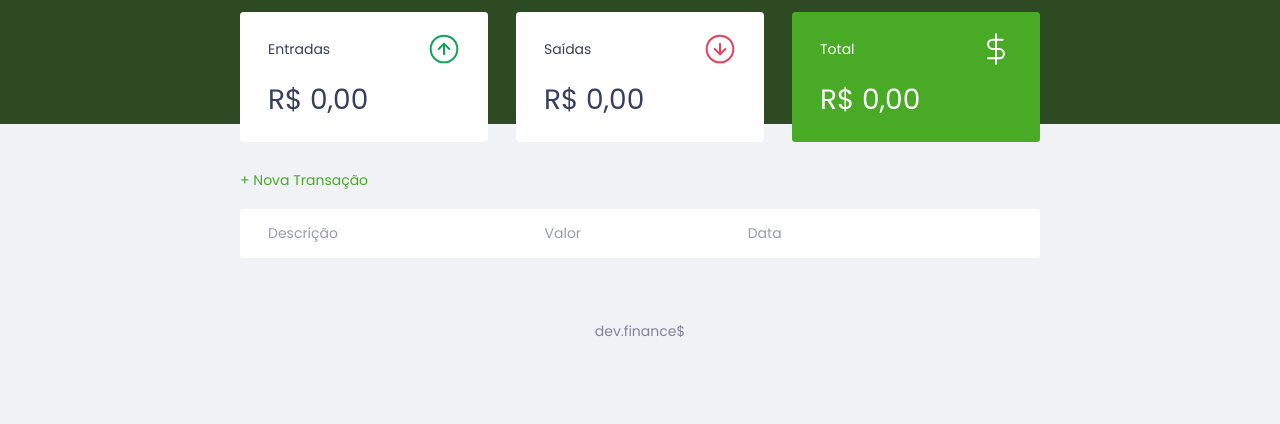
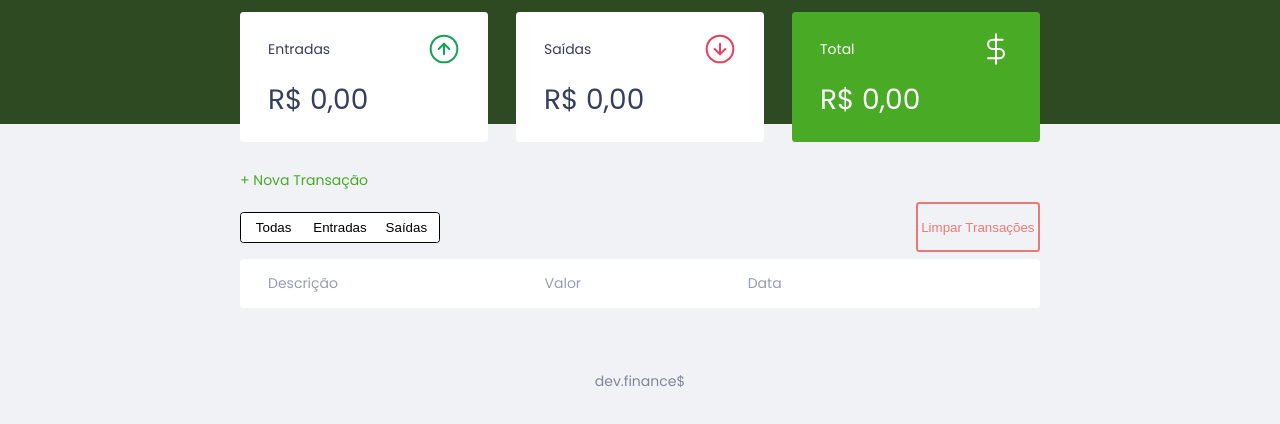
Before and after one commit to YanBaetas/dev-finances-mdiscover, a plain HTML site: page index.html in a window 1280 px wide. Shown: the part 74-498 px from the top of the page. Drawn offline with Linux system fonts and the light colour scheme.

Commit message:
Adicionado filtro nas transações e botão para apagar todas as transações

```diff
--- a/index.html
+++ b/index.html
@@ -47,6 +47,16 @@
         <h2 class="sr-only">Transações</h2>
 
         <a href="#" onclick="Modal.toggle()" class="button new">+ Nova Transação</a>
+        <div class="transaction-buttons">
+          <div class="filter-buttons">
+            <button onclick="DOM.filterTransactions(event, 'all')">Todas</button>
+            <button onclick="DOM.filterTransactions(event, 'income')">Entradas</button>
+            <button onclick="DOM.filterTransactions(event, 'expense')">Saídas</button>
+          </div>
+          <div class="clear-button">
+            <button onclick="Modal.toggleClearModal()">Limpar Transações</button>
+          </div>
+        </div>
         <table id="data-table">
           <thead>
             <tr>
@@ -110,6 +120,18 @@
       </div>
     </div>
 
+    <div class="modal-overlay-clear">
+      <div class="modal-clear">
+        <h2>Atenção!</h2>
+        <p>A confirmação desta opção apagará todos os dados de finanças.</p>
+        <p>Deseja continuar?</p>
+          <div class="input-group actions">
+            <a href="#" onclick="Modal.toggleClearModal()" class="button cancel">Cancelar</a>
+            <button onclick="Transaction.removeAll()">Continuar</button>
+          </div>
+      </div>
+    </div>
+
     <footer>
       <p>dev.finance$</p>
     </footer>
--- a/scripts.js
+++ b/scripts.js
@@ -3,8 +3,13 @@ const Modal = {
       document
       .querySelector('.modal-overlay')
       .classList.toggle('active');
-    }
+    },
+  toggleClearModal() {
+    document
+    .querySelector('.modal-overlay-clear')
+    .classList.toggle('active');
   }
+}
 
 const Storage = {
   get() {
@@ -23,6 +28,12 @@ const Transaction = {
     Transaction.all.push(transaction);
 
     App.reload();
+  },
+
+  removeAll() {
+    Transaction.all = [];
+    App.reload();
+    Modal.toggleClearModal();
   },
 
   remove(event) {
@@ -64,20 +75,39 @@ const Transaction = {
 const DOM = {
   transactionsContainer: document.querySelector('#data-table tbody'),
 
-  addTransaction(transaction, index) {
+  addTransaction(transaction, index, filter) {
     const tr = document.createElement('tr');
     AnimationTable.animaFadeInUp(tr);
-    tr.innerHTML = DOM.innerHTMLTransaction(transaction, index);
-    tr.dataset.index = index;
-    tr.querySelector('[data-remove]').addEventListener('click', Transaction.remove);
-    DOM.transactionsContainer.appendChild(tr);
+    tr.innerHTML = DOM.innerHTMLTransaction(transaction, index, filter);
+    if(tr.innerHTML !== "") {
+      tr.dataset.index = index;
+      tr.querySelector('[data-remove]').addEventListener('click', Transaction.remove);
+      DOM.transactionsContainer.appendChild(tr);
+    }
   },
 
-  innerHTMLTransaction(transaction, index) {
-    const CSSClass = transaction.amount > 0 ? "income" : "expense";
+  innerHTMLTransaction(transaction, index, filter) {
+    let html = "";
+    if(filter === "income" && transaction.amount > 0) {
+      const CSSClass = "income";
+      const amount = Utils.formatCurrency(transaction.amount);
+      html = DOM.createHTMLTransactions(transaction, CSSClass, amount);
 
-    const amount = Utils.formatCurrency(transaction.amount);
+    } else if (filter === "expense" && transaction.amount < 0) {
+      const CSSClass = "expense";
+      const amount = Utils.formatCurrency(transaction.amount);
+      html = DOM.createHTMLTransactions(transaction, CSSClass, amount);
 
+    } else if (filter === "all") {
+      const CSSClass = transaction.amount > 0 ? "income" : "expense";
+      const amount = Utils.formatCurrency(transaction.amount);
+      html = DOM.createHTMLTransactions(transaction, CSSClass, amount);
+    }
+    // onclick="Transaction.remove(${index})"
+    return html;
+  },
+
+  createHTMLTransactions(transaction, CSSClass, amount) {
     const html = `
     <tr>
       <td class="description">${transaction.description}</td>
@@ -88,7 +118,6 @@ const DOM = {
       </td>
     </tr>
     `
-    // onclick="Transaction.remove(${index})"
     return html;
   },
 
@@ -104,6 +133,14 @@ const DOM = {
     document
       .getElementById('totalDisplay')
       .innerHTML = Utils.formatCurrency(Transaction.total());
+  },
+
+  filterTransactions(event, filter) {
+    const buttons = document.querySelectorAll('.filter-buttons button');
+    buttons.forEach(button => button.classList.remove('active'));
+    event.currentTarget.classList.add('active');
+    DOM.clearTransactions();
+    Transaction.all.forEach((transaction, index) => DOM.addTransaction(transaction, index, filter));
   },
 
   clearTransactions() {
@@ -211,7 +248,7 @@ const AnimationTable = {
 
 const App = {
   init() {
-    Transaction.all.forEach(DOM.addTransaction);
+    Transaction.all.forEach((transaction, index) => DOM.addTransaction(transaction, index, 'all'));
 
     DOM.updateBalance();
 
--- a/style.css
+++ b/style.css
@@ -75,6 +75,7 @@ button:hover {
   margin-bottom: .8rem;
 }
 
+.clear-button button,
 .button.cancel {
   color: var(--red);
   border: 2px solid var(--red);
@@ -90,6 +91,59 @@ button:hover {
 
 .button.cancel:hover {
   opacity: 1;
+}
+
+.transaction-buttons {
+  display: flex;
+  align-items: center;
+  justify-content: space-between;
+}
+
+.filter-buttons {
+  display: flex;
+  align-items: center;
+  justify-content: flex-start;
+  width: 200px;
+  border: 1px solid black;
+  border-radius: .25rem;
+}
+
+.filter-buttons button {
+  height: 100%;
+  padding: .5rem;
+  background: #FFF;
+  color: black;
+  border-radius: 0;
+}
+
+.filter-buttons button:hover,
+.filter-buttons button.active {
+  background: var(--green);
+  color: #FFF;
+  border-radius: 0px;
+  outline: none;
+  -webkit-box-shadow: inset 0px 0px 2px black;
+     -moz-box-shadow: inset 0px 0px 2px black;
+          box-shadow: inset 0px 0px 2px black;
+  transition: .4s;
+}
+
+.filter-buttons button:first-child {
+  border-radius: .25rem 0 0 .25rem;
+}
+.filter-buttons button:last-child {
+  border-radius: 0 .25rem .25rem 0;
+}
+
+.clear-button button {
+  background: none;
+  padding: .25rem;
+}
+
+.clear-button button:hover {
+  background: var(--red);
+  color: #FFF;
+  transition: .4s;
 }
 
 /* Header =====================*/
@@ -208,6 +262,8 @@ footer {
 }
 
 /* Modal =====================*/
+
+.modal-overlay-clear,
 .modal-overlay {
   width: 100%;
   height: 100%;
@@ -227,11 +283,13 @@ footer {
   z-index: 999;
 }
 
+.modal-overlay-clear.active,
 .modal-overlay.active {
   opacity: 1;
   visibility: visible;
 }
 
+.modal-clear,
 .modal {
   background: #F0F2F5;
   padding: 2.4rem;
```
